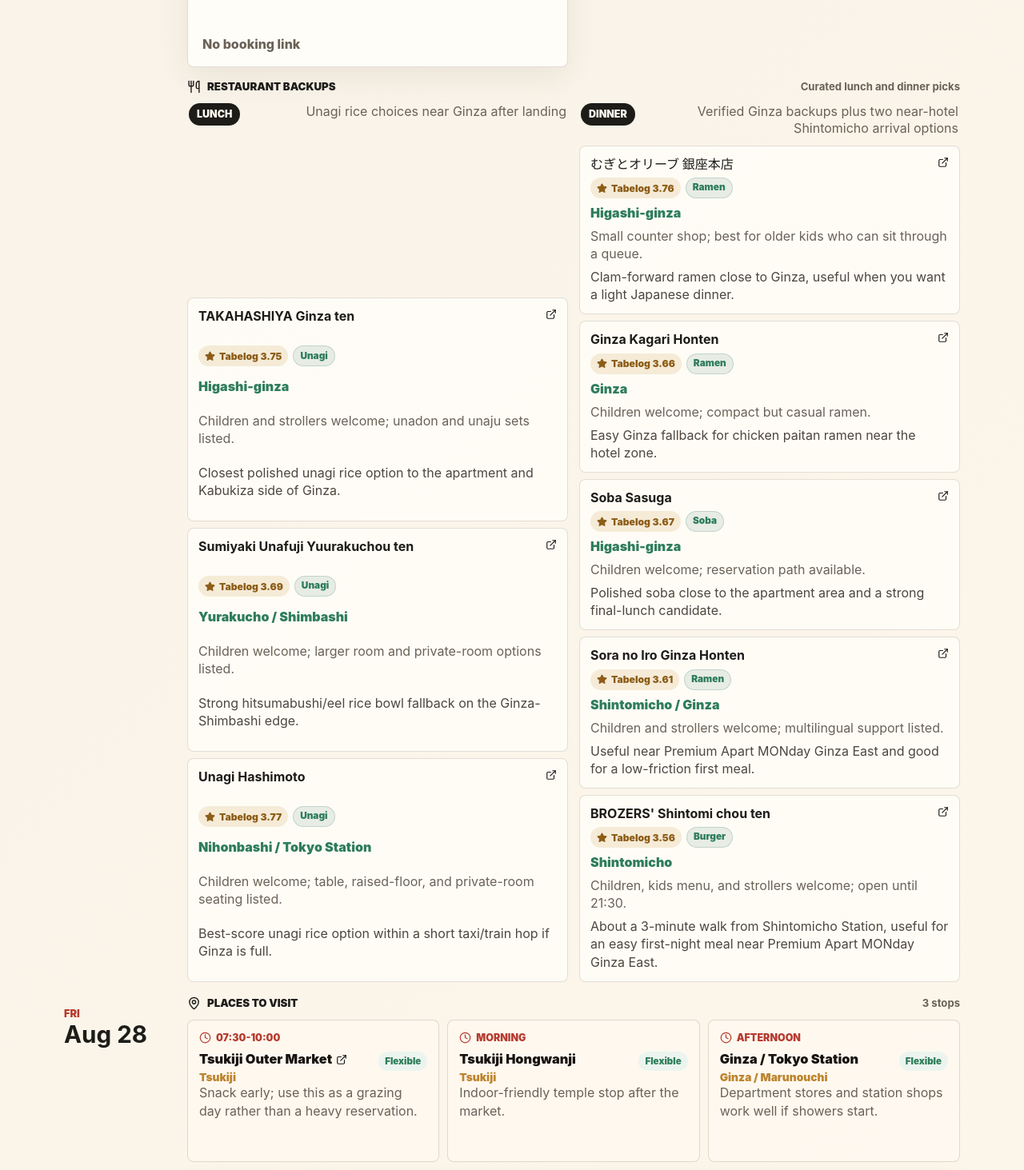
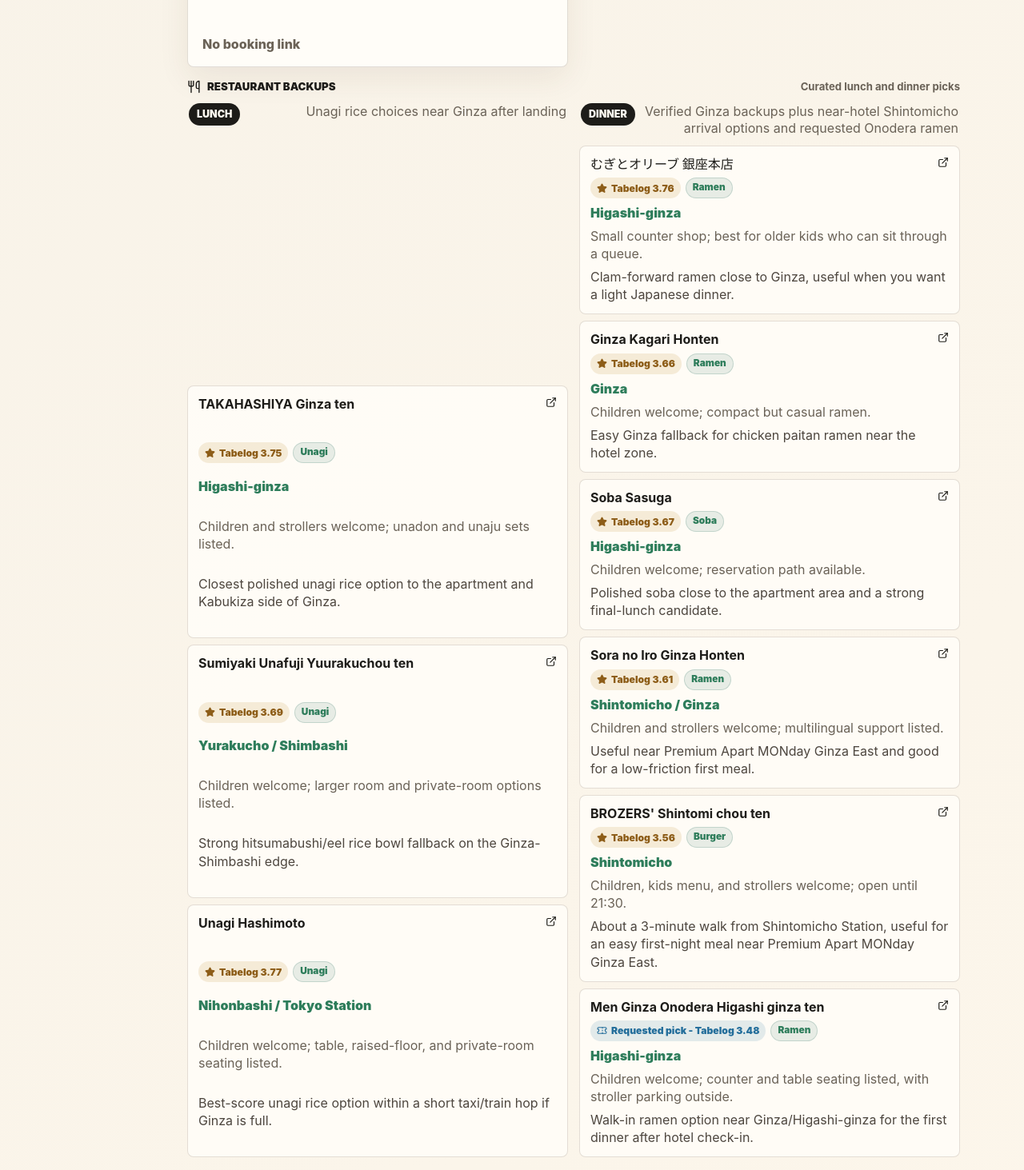
Before and after one commit to phpyeung/tokyo-itinerary-app, a React (Vite) app: page / in a window 1280 px wide. Shown: the part 1180-2643 px from the top of the page at 80% size. Built offline with nearby package versions, Linux system fonts and the light colour scheme.

Commit message:
Add Onodera ramen to Aug 27 dinner

```diff
--- a/src/tripAdditions.ts
+++ b/src/tripAdditions.ts
@@ -118,6 +118,16 @@ const requestedGinzaPicks = [
     familyNote: "Children welcome; evening is best for kids who can sit through and eat the same course.",
     reason: "About a 4-minute walk from Shintomicho Station, making it a convenient near-hotel sushi option after the Tsukiji/Ginza day.",
     href: "https://tabelog.com/en/tokyo/A1302/A130203/13254458/",
+    exception: true,
+  },
+  {
+    name: "Men Ginza Onodera Higashi ginza ten",
+    cuisine: "Ramen",
+    area: "Higashi-ginza",
+    scoreLabel: "Requested pick - Tabelog 3.48",
+    familyNote: "Children welcome; counter and table seating listed, with stroller parking outside.",
+    reason: "Walk-in ramen option near Ginza/Higashi-ginza for the first dinner after hotel check-in.",
+    href: "https://tabelog.com/en/tokyo/A1301/A130101/13315560/",
     exception: true,
   },
 ];
@@ -421,7 +431,7 @@ export const attractionsByDate: Record<string, Attraction[]> = {
 
 export const restaurantSuggestionSets: RestaurantSuggestionSet[] = [
   { date: "2026-08-27", meal: "Lunch", context: "Unagi rice choices near Ginza after landing", options: ginzaUnagiRice },
-  { date: "2026-08-27", meal: "Dinner", context: "Verified Ginza backups plus two near-hotel Shintomicho arrival options", options: [ginzaPlus[0], ginzaRamen[0], ginzaPlus[1], ginzaRamen[1], shintomichoNearHotel[0]] },
+  { date: "2026-08-27", meal: "Dinner", context: "Verified Ginza backups plus near-hotel Shintomicho arrival options and requested Onodera ramen", options: [ginzaPlus[0], ginzaRamen[0], ginzaPlus[1], ginzaRamen[1], shintomichoNearHotel[0], requestedGinzaPicks[2]] },
   { date: "2026-08-28", meal: "Lunch", context: "Sit-down backups around Tsukiji/Ginza after grazing, plus requested HONO teppanyaki", options: [ginzaPlus[1], ginzaRamen[0], ginzaRamen[1], requestedGinzaPicks[0]] },
   { date: "2026-08-28", meal: "Dinner", context: "Ginza and near-hotel dinner backups after a light Tsukiji day", options: [ginzaPlus[0], ginzaRamen[0], ginzaPlus[1], requestedGinzaPicks[1]] },
   { date: "2026-08-29", meal: "Lunch", context: "Ikebukuro options near Sunshine City", options: ikebukuroLunch },
```
Also changed, not shown: 1 other file (tests, documents, lock files or other folders).
